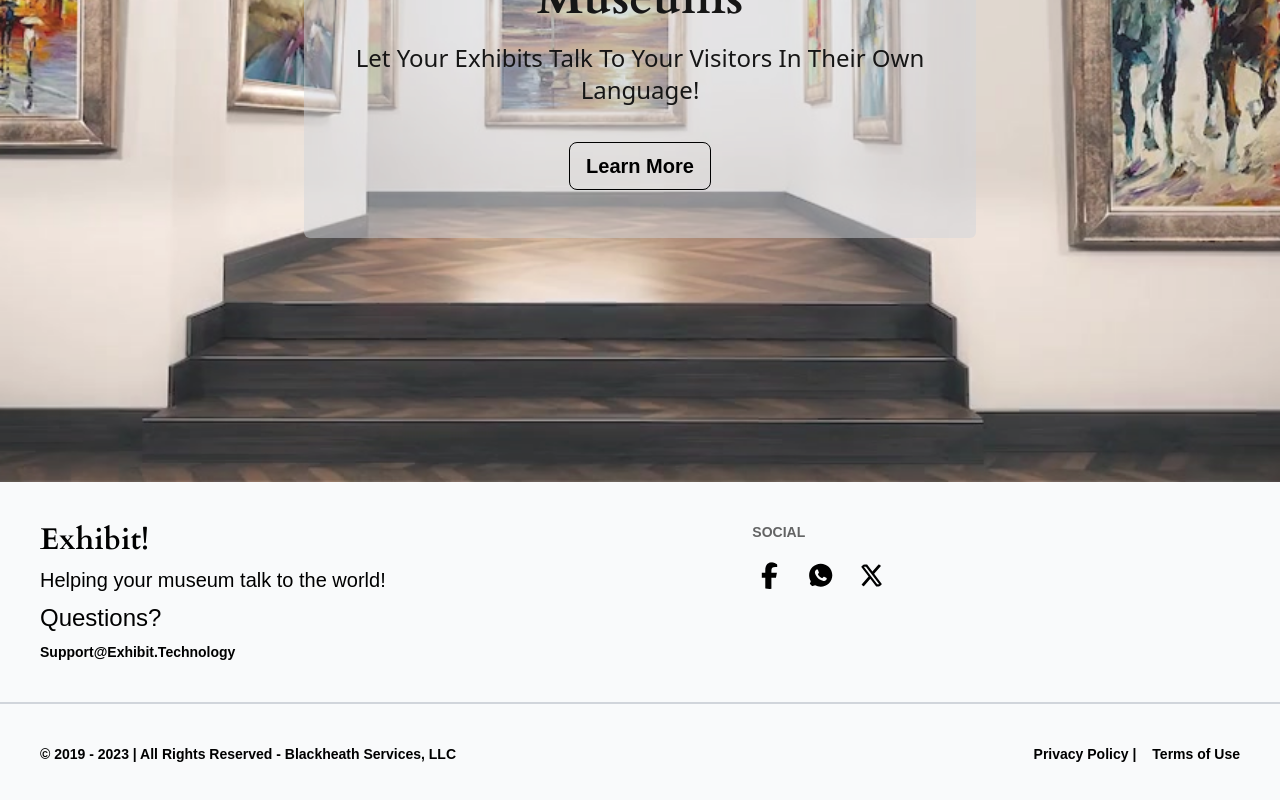
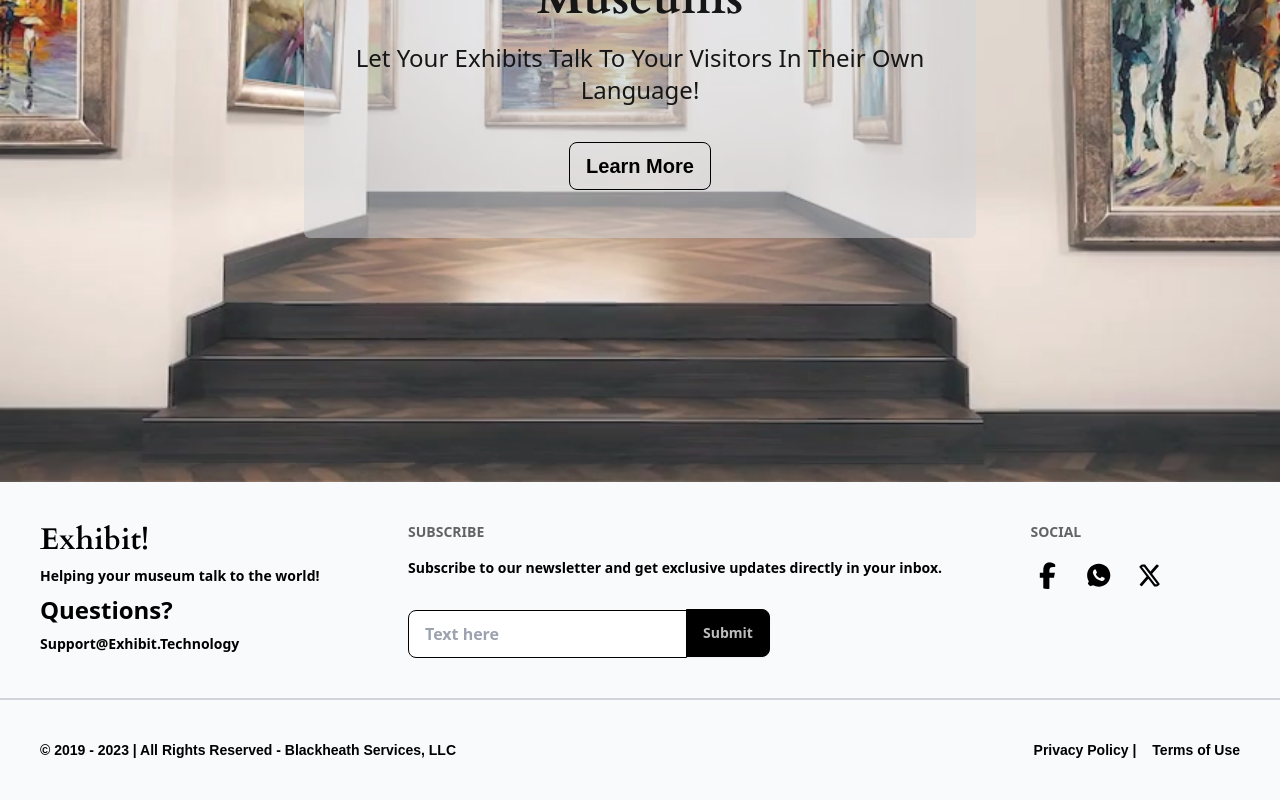
Before and after one commit to SumiAkter2/xlate-art, a React (Vite) app: page / in a window 1280 px wide. Shown: the part 394-1194 px from the top of the page. Built offline with nearby package versions, Linux system fonts and the light colour scheme; a web font is replaced by a local one.

Commit message:
footer done

```diff
--- a/src/component/Shared/Footer/Footer.jsx
+++ b/src/component/Shared/Footer/Footer.jsx
@@ -4,7 +4,7 @@ import { FaXTwitter } from "react-icons/fa6";
 const Footer = () => {
   return (
     <div>
-      <footer className="footer p-10 bg-gray-50 text-secondary">
+      <footer className="footer p-10 bg-gray-50 text-secondary font-semibold font-sans">
         <aside>
           <h1
             className="flex-1  text-3xl font-bold"
@@ -12,12 +12,26 @@ const Footer = () => {
           >
             Exhibit!
           </h1>
-          <p className="text-xl">Helping your museum talk to the world!</p>
+          <p className="text-sm">Helping your museum talk to the world!</p>
           <p className="text-2xl">Questions?</p>
-          <p className="font-bold">
+          <p className="">
             <a href="#">Support@Exhibit.Technology</a>
           </p>
         </aside>
+        <div>
+          <h1 className="footer-title">SUBSCRIBE</h1>
+          <p className="text-sm">
+            Subscribe to our newsletter and get exclusive updates directly in
+            your inbox.
+          </p>
+          <div className="join join-vertical lg:join-horizontal mt-6">
+            <input
+              className="input input-secondary focus:outline-0  join-item"
+              placeholder="Text here"
+            />
+            <button className="btn btn-secondary join-item">Submit</button>
+          </div>
+        </div>
         <nav>
           <h6 className="footer-title">Social</h6>
           <div className="grid grid-flow-col gap-4">
```
